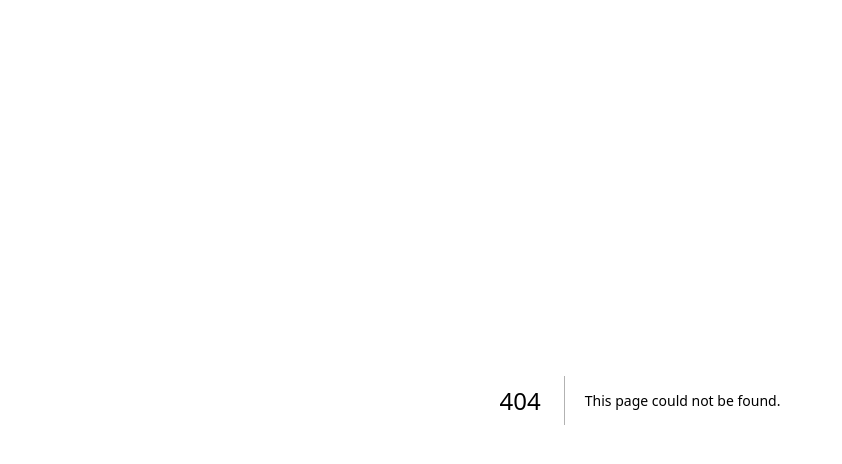
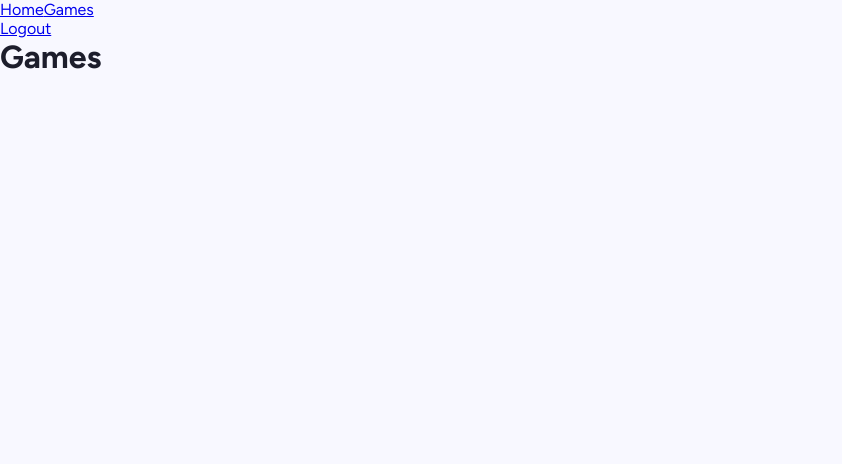
Before and after one commit to devthena/parthenon, a Next.js app: page /games in a window 1280 px wide. Before the commit this address had no page. Shown: the top 464 px of the page, without its empty margins (0-842 px from the left). Built offline with nearby package versions, Linux system fonts and the light colour scheme.

Commit message:
refactor(layout): Created a layout for protected routes and added header navigation

```diff
--- /dev/null
+++ b/app/(protected)/games/page.tsx
@@ -0,0 +1,9 @@
+const Games = () => {
+  return (
+    <div>
+      <h1>Games</h1>
+    </div>
+  );
+};
+
+export default Games;
--- /dev/null
+++ b/app/(protected)/layout.tsx
@@ -0,0 +1,24 @@
+import Link from "next/link";
+
+import styles from "./styles.module.scss";
+
+const ProtectedLayout = ({
+  children,
+}: Readonly<{
+  children: React.ReactNode;
+}>) => {
+  return (
+    <div>
+      <header>
+        <nav>
+          <Link href="/dashboard">Home</Link>
+          <Link href="/games">Games</Link>
+        </nav>
+        <a href="/api/auth/logout">Logout</a>
+      </header>
+      {children}
+    </div>
+  );
+};
+
+export default ProtectedLayout;
--- a/app/components/styles.module.scss
+++ b/app/components/styles.module.scss
@@ -6,7 +6,6 @@
 .dualRing {
   color: var(--dark-purple);
   display: inline-block;
-  margin: 17px auto;
   width: 80px;
   height: 80px;
 }
```
Also changed, not shown: app/(protected)/dashboard/page.tsx (renamed from app/dashboard/page.tsx, +5 -5 lines).
